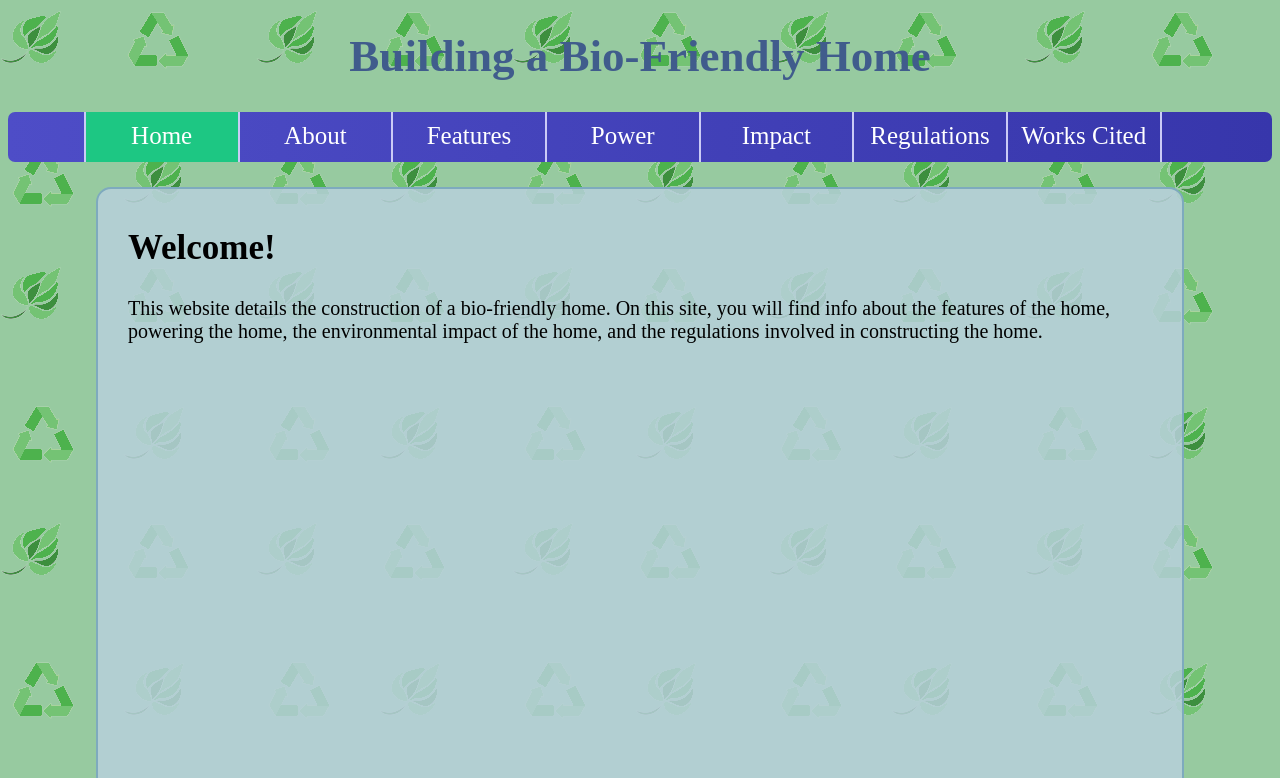
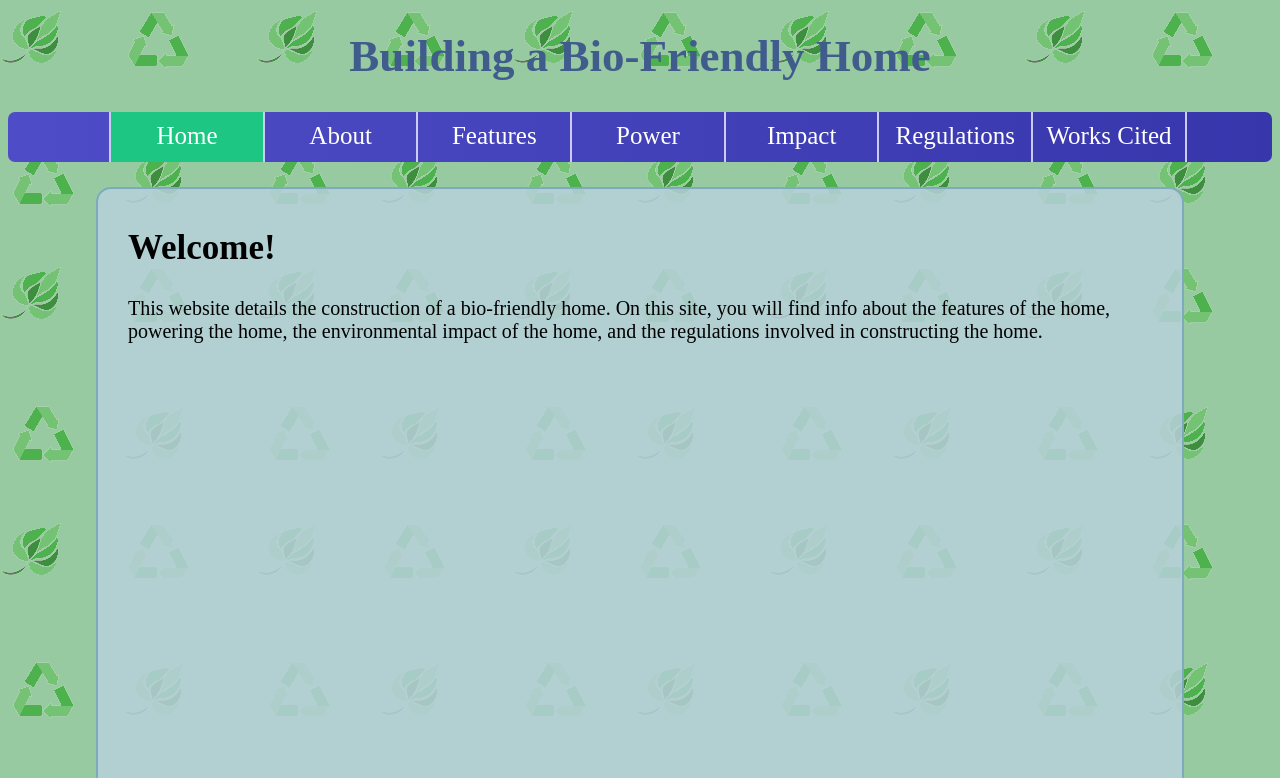
Before and after one commit to Hookshot-ZC/np-bpa-web-design-team-2020, a plain HTML site: page index.html in a window 1280 px wide. Shown: the top 778 px of the page. Drawn offline with Linux system fonts and the light colour scheme.

Commit message:
Stylesheet Changes
Changed margin-left value of .navbar-element.first to 8%

```diff
--- a/stylesheets/index.css
+++ b/stylesheets/index.css
@@ -29,7 +29,7 @@ h1 {
 
 .navbar-element.first {
 	border-left: 2px solid rgb(203, 203, 246);
-	margin-left: 6%;
+	margin-left: 8%;
 }
 
 .navbar-element.active {
```
